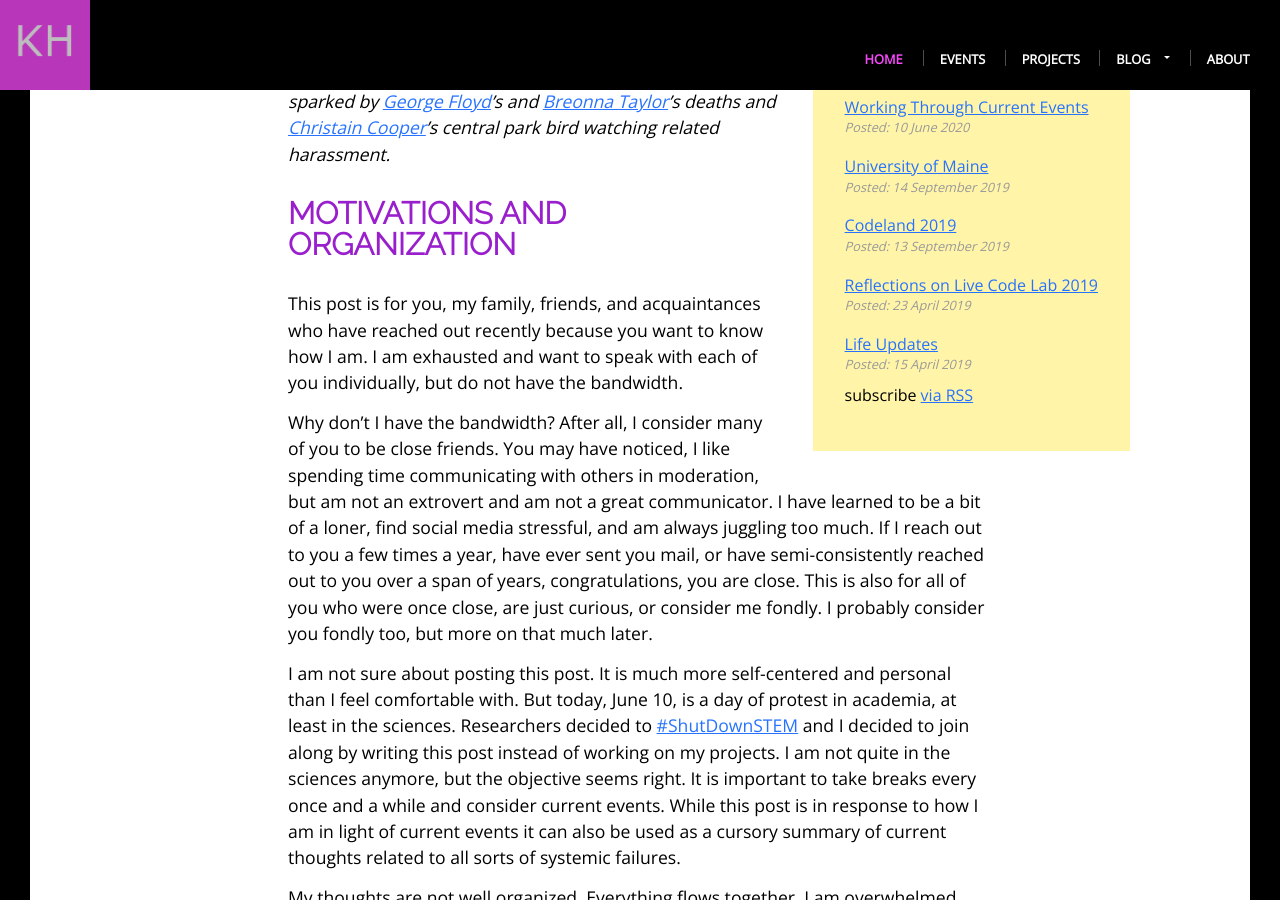
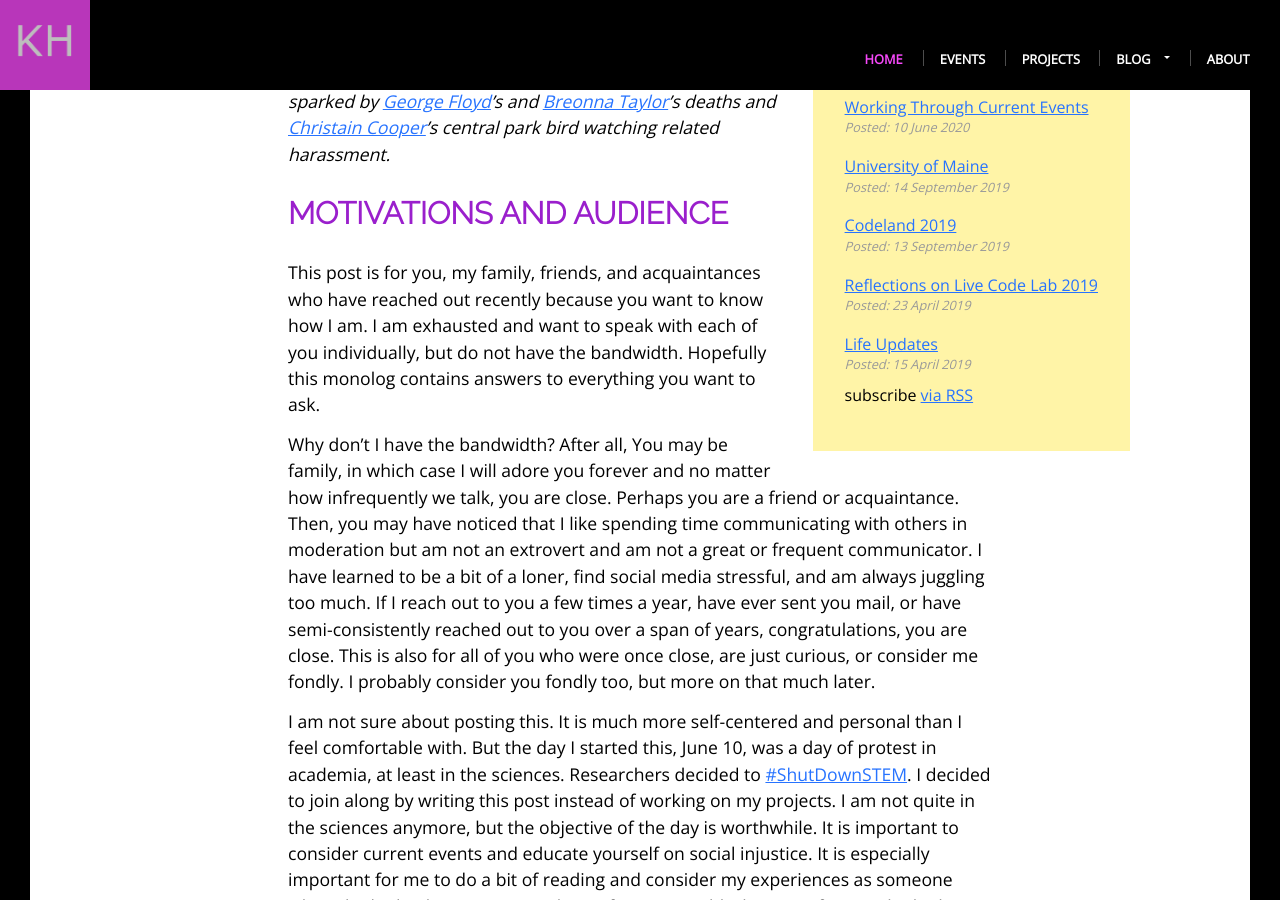
Before and after one commit to khoeger/khoeger.github.io, a Jekyll site: the page built from _posts/2020-06-11-thoughts-on-current-events.md, in a window 1280 px wide and 900 px high, scrolled down 644 px. Built offline with Jekyll 4.4.1, drawn with Linux system fonts in a browser that asks for light colours; some of the changed text lies outside the part shown.

Commit message:
More formatting updates

```diff
--- a/_posts/2020-06-11-thoughts-on-current-events.md
+++ b/_posts/2020-06-11-thoughts-on-current-events.md
@@ -11,32 +11,44 @@
 *Relevant current events at time of writing include the [2020 coronavirus pandemic](https://www.nature.com/articles/s41430-020-0646-z) and the social justice momentum sparked by [George Floyd](https://www.nytimes.com/2020/05/31/us/george-floyd-investigation.html)'s and [Breonna Taylor](https://www.nytimes.com/article/breonna-taylor-police.html)'s deaths and [Christain Cooper](https://www.nytimes.com/2020/05/27/nyregion/amy-cooper-christian-central-park-video.html)'s central park bird watching related harassment.*
 
 
-## motivations and organization
+## motivations and audience
 
 This post is for you, my family, friends, and acquaintances who have reached out recently because you want to know how I am.
 I am exhausted and want to speak with each of you individually, but do not have the bandwidth.
+Hopefully this monolog contains answers to everything you want to ask.
 
-Why don't I have the bandwidth? After all,
-I consider many of you to be close friends.
-You may have noticed, I like spending time communicating with others in moderation, but am not an extrovert and am not a great communicator.
+Why don't I have the bandwidth?
+After all,
+You may be family, in which case I will adore you forever and no matter how infrequently we talk, you are close.
+Perhaps you are a friend or acquaintance.
+Then, you may have noticed that I like spending time communicating with others in moderation but am not an extrovert and am not a great or frequent communicator.
 I have learned to be a bit of a loner, find social media stressful, and am always juggling too much. If I reach out to you a few times a year, have ever sent you mail, or have semi-consistently reached out to you over a span of years, congratulations, you are close.
 This is also for all of you who were once close, are just curious, or consider me fondly.
 I probably consider you fondly too, but more on that much later.
 
-I am not sure about posting this post.
+I am not sure about posting this.
 It is much more self-centered and personal than I feel comfortable with.
-But today, June 10, is a day of protest in academia, at least in the sciences. Researchers decided to [#ShutDownSTEM](https://www.shutdownstem.com) and I decided to join along by writing this post instead of working on my projects.
-I am not quite in the sciences anymore, but the objective seems right.
-It is important to take breaks every once and a while and consider current events.
-While this post is in response to how I am in light of current events it can also be used as a cursory  summary of current thoughts related to all sorts of systemic failures.
+But the day I started this, June 10, was a day of protest in academia, at least in the sciences. Researchers decided to [#ShutDownSTEM](https://www.shutdownstem.com).
+I decided to join along by writing this post instead of working on my projects.
+I am not quite in the sciences anymore, but the objective of the day is worthwhile.
+It is important to consider current events and educate yourself on social injustice.
+It is especially important for me to do a bit of reading and consider my experiences as someone who is looked at by various members of society as "black".
+I am often not looked at as me but as just another person with the label "black".
+
+This post is  partially in response to how I am dealing with current events.
+It can also be considered a cursory summary of my current thoughts related to all sorts of systemic failures in society for people who are othered.
+
+## organization
 
 My thoughts are not well organized.
 Everything flows together.
 I am overwhelmed.
-Writing does not help much here, but maybe it will shed light on why I am overwhelmed to some of you.
+Writing is not helping organize my thoughts but maybe it will shed light on why I am overwhelmed to some of you.
+
 These thoughts are the result of years of observations and experiences.
-The impetus for posting is recent, but note that it is impossible to summarize a lifetime of experiences and observations in one afternoon.
-Also note that I will only elaborate if and when I feel comfortable, and am mostly posting this so that I can take the time I need to focus on what I need to.
+This is just one post - it is impossible to exhaustively share a lifetime of experiences and observations in one afternoon.
+I will only elaborate if and when I feel comfortable.
+I am mostly posting this so that I can take the time I need to focus on what I need to now.
 I do not have the bandwidth to host multiple discussions at the moment, but I do have time to continue friendships at their normal paces.
 So let's focus on friendships, and work on tackling everything slowly, because I cannot mentally handle trying to tackle the entirety of racism and inequality in a few short, intense sittings.
 Also, I feel like such an attempt is setting ourselves up for failure or not dedicating enough time to the problems.
```
Also changed, not shown: other parts of _posts/2020-06-11-thoughts-on-current-events.md (+6 -0 lines).
